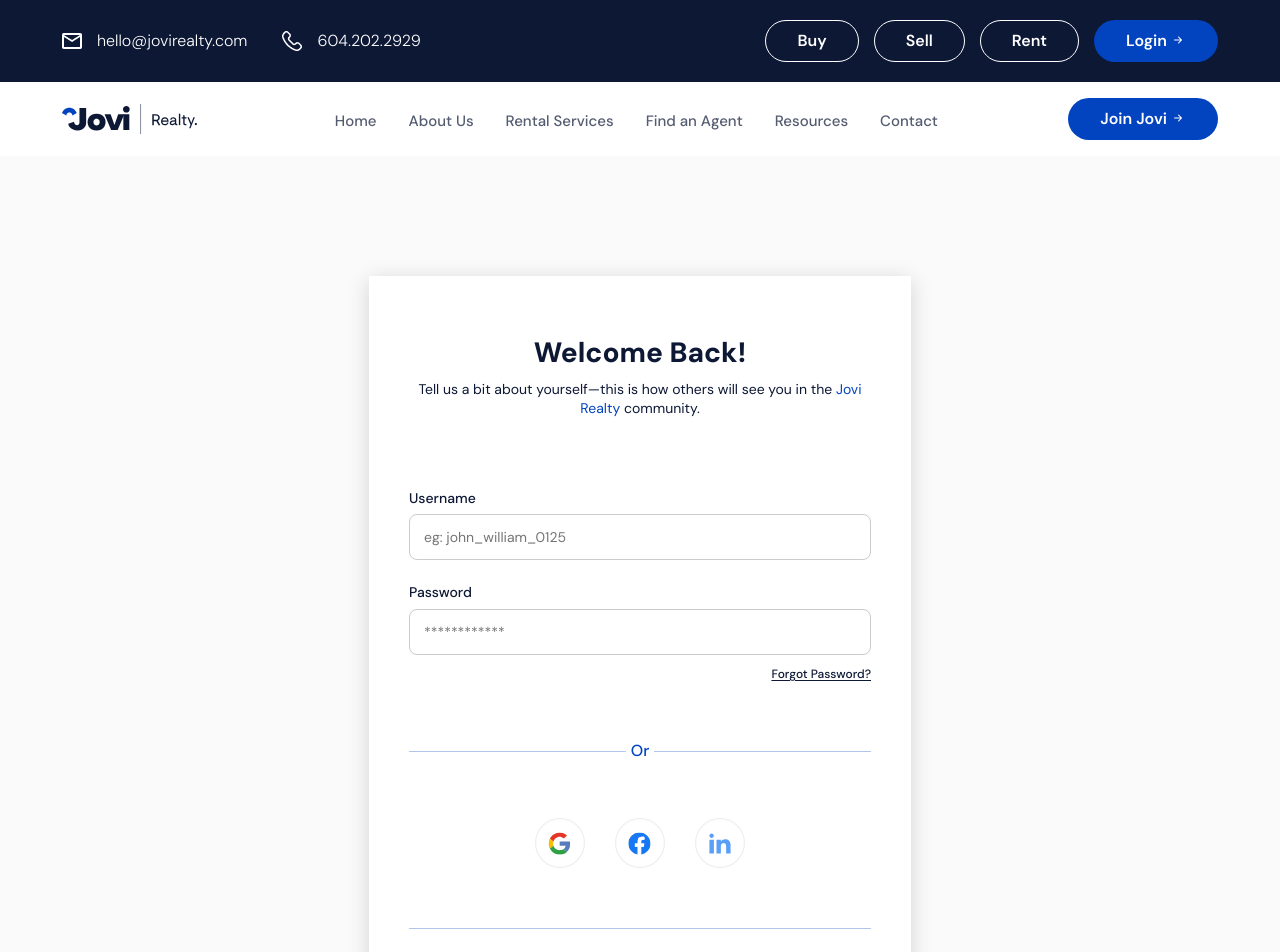
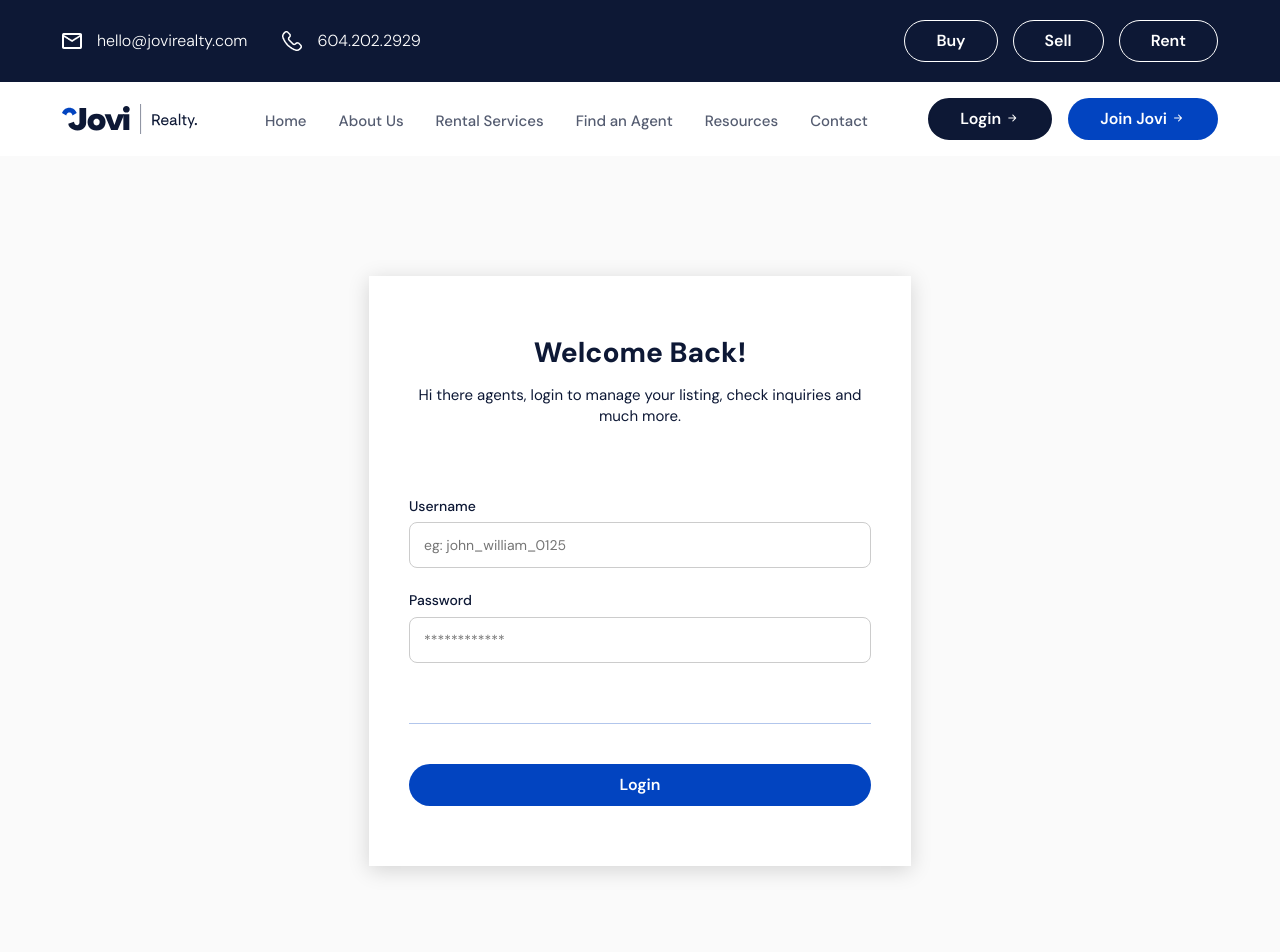
Before and after one commit to nasah-digital/jovi-realty, a React (Vite) app in the folder front/: page /login in a window 1280 px wide. Shown: the top 952 px of the page. Built offline with nearby package versions, Linux system fonts and the light colour scheme.

Commit message:
Header,Login Changes

```diff
--- a/front/src/assets/CSS/style.css
+++ b/front/src/assets/CSS/style.css
@@ -320,6 +320,7 @@ img {
 
 .btn-fifth {
     background-color: #fff0;
+    /* background-color: #0d1835; */
     color: #fff;
     padding: 8px 31px;
     border: 1px solid #fff;
--- a/front/src/components/shared/Elements/LoginForm/LoginForm.css
+++ b/front/src/components/shared/Elements/LoginForm/LoginForm.css
@@ -25,12 +25,12 @@
 .jovi-heading {
   font-size: 28px;
   font-weight: 800;
-  margin-bottom: 10px;
+  margin-bottom: 15px;
   color: #0D1835;
 }
 
 .jovi-subtext {
-  font-size: 14px;
+  font-size: 15px;
   font-weight: 400;
   color: #0D1835;
   margin-bottom: 70px;
@@ -61,64 +61,6 @@
   font-size: 14px;
   border: 1px solid #ccc;
   border-radius: 8px;
-}
-
-.forgot-password {
-  text-align: right;
-  margin-top: 5px;
-  text-underline-offset: 2px;
-}
-
-.forgot-password a {
-  font-size: 12px;
-  font-weight: 500;
-  color: #0D1835;
-  letter-spacing: 1.1;
-}
-.forgot-password a:hover{
-  color: #26418a;
-}
-
-.separator {
-  display: flex;
-  align-items: center;
-  margin: 50px 0;
-  gap: 5px;
-}
-
-.separator hr {
-  flex: 1;
-  border: none;
-  border-top: 1px solid #0244C0;
-  height: 1px;
-  opacity: 0.3;
-}
-
-.separator span {
-  font-size: 16px;
-  font-weight: 500;
-  color: #0244C0;
-  white-space: nowrap;
-}
-.social-icons {
-  display: flex;
-  justify-content: center;
-  gap: 30px;
-}
-
-.social-icons button {
-  background:none;
-  border: none;
-  cursor: pointer;
-}
-
-.social-icons img {
-  width: 50px;
-  height: 50px;
-}
-.social-icons img:hover {
-  transform: scale(1.2);
-  filter: brightness(1.2);
 }
 
 .social-separator {
--- a/front/src/components/shared/Elements/LoginForm/LoginForm.jsx
+++ b/front/src/components/shared/Elements/LoginForm/LoginForm.jsx
@@ -1,8 +1,5 @@
 import React, { useState } from 'react';
 import './LoginForm.css';
-import googleIcon from "../../../../assets/Images/googleIcon.svg";
-import facebookIcon from "../../../../assets/Images/fbIcon.svg";
-import linkedinIcon from "../../../../assets/Images/linkedinIcon.svg";
 
 const LoginForm = () => {
   const [isSubmitted, setIsSubmitted] = useState(false);
@@ -35,7 +32,7 @@ const LoginForm = () => {
 
           <h2 className="jovi-heading">Welcome Back!</h2>
           <p className="jovi-subtext">
-            Tell us a bit about yourself—this is how others will see you in the <a href="#">Jovi Realty</a> community.
+            Hi there agents, login to manage your listing, check inquiries and much more.
           </p>
 
           <div className="form-group">
@@ -46,27 +43,6 @@ const LoginForm = () => {
           <div className="form-group">
             <label>Password</label>
             <input type="password" placeholder="************" required />
-            <div className="forgot-password">
-              <a href="#">Forgot Password?</a>
-            </div>
-          </div>
-
-          <div className="separator">
-            <hr />
-            <span>Or</span>
-            <hr />
-          </div>
-
-          <div className="social-icons">
-            <a href="#" target="_blank" rel="noopener noreferrer">
-              <img src={googleIcon} alt="Google" />
-            </a>
-            <a href="#" target="_blank" rel="noopener noreferrer">
-              <img src={facebookIcon} alt="Facebook" />
-            </a>
-            <a href="#" target="_blank" rel="noopener noreferrer">
-              <img src={linkedinIcon} alt="LinkedIn" />
-            </a>
           </div>
 
           <div className="social-separator">
@@ -89,7 +65,7 @@ const LoginForm = () => {
             </div>
           )}
 
-          <button className="continue-btn btn btn-primary w-100 mt-3" type="submit">Continue</button>
+          <button className="continue-btn btn btn-primary w-100 mt-3" type="submit">Login</button>
         </div>
       </form>
     </div>
--- a/front/src/components/shared/Sections/Header/header.jsx
+++ b/front/src/components/shared/Sections/Header/header.jsx
@@ -69,11 +69,6 @@ const Header = () => {
                                 </button>
                             )}
                         </NavLink>
-                        <Link to="/login">
-                            <button className="btn btn-primary">
-                                Login <i className="bi bi-arrow-right-short"></i>
-                            </button>
-                        </Link>
                     </div>
                 </div>
             </div>
@@ -138,13 +133,19 @@ const Header = () => {
                                 </li>
                             ))}
                         </ul>
-                        <div className="ms-lg-3 mt-4 mt-lg-0">
+                        <div className="ms-lg-3 mt-4 mt-lg-0 d-flex gap-3 flex-wrap">
+                            <Link to="/login">
+                                <button className="btn btn-forth">
+                                    Login <i className="bi bi-arrow-right-short"></i>
+                                </button>
+                            </Link>
                             <Link to="/join-jovi" className="no-underline">
                                 <button className="btn btn-primary">
                                     Join Jovi <i className="bi bi-arrow-right-short"></i>
                                 </button>
                             </Link>
                         </div>
+
                     </div>
                 </div>
             </nav>
```
